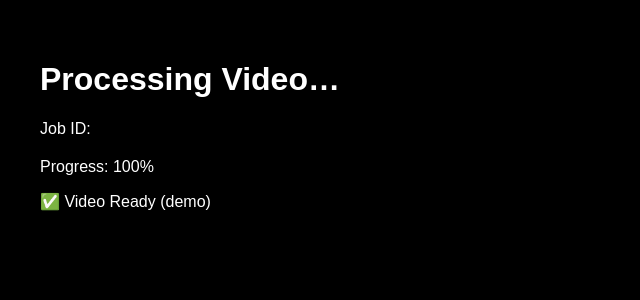
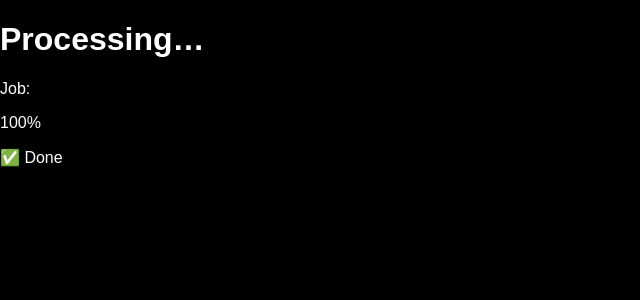
Before and after one commit to bixby493/hacknuma-ai, a Next.js app in the folder apps/web/: page / in a window 1280 px wide. Shown: the top 300 px of the page, without its empty margins (0-640 px from the left). Built offline with nearby package versions, Linux system fonts and the light colour scheme.

Commit message:
Update page.tsx

```diff
--- a/apps/web/app/page.tsx
+++ b/apps/web/app/page.tsx
@@ -8,28 +8,17 @@ export default function ResultPage() {
 
   useEffect(() => {
     const i = setInterval(() => {
-      setProgress((p) => {
-        if (p >= 100) {
-          clearInterval(i);
-          return 100;
-        }
-        return p + 20;
-      });
+      setProgress(p => p >= 100 ? 100 : p + 20);
     }, 800);
-
     return () => clearInterval(i);
   }, []);
 
   return (
-    <main style={{ minHeight: "100vh", padding: 40 }}>
-      <h1>Processing Video…</h1>
-      <p>Job ID: {job}</p>
-
-      <div style={{ marginTop: 20 }}>
-        Progress: {progress}%
-      </div>
-
-      {progress === 100 && <p>✅ Video Ready (demo)</p>}
+    <main>
+      <h1>Processing…</h1>
+      <p>Job: {job}</p>
+      <p>{progress}%</p>
+      {progress === 100 && <p>✅ Done</p>}
     </main>
   );
 }
```
